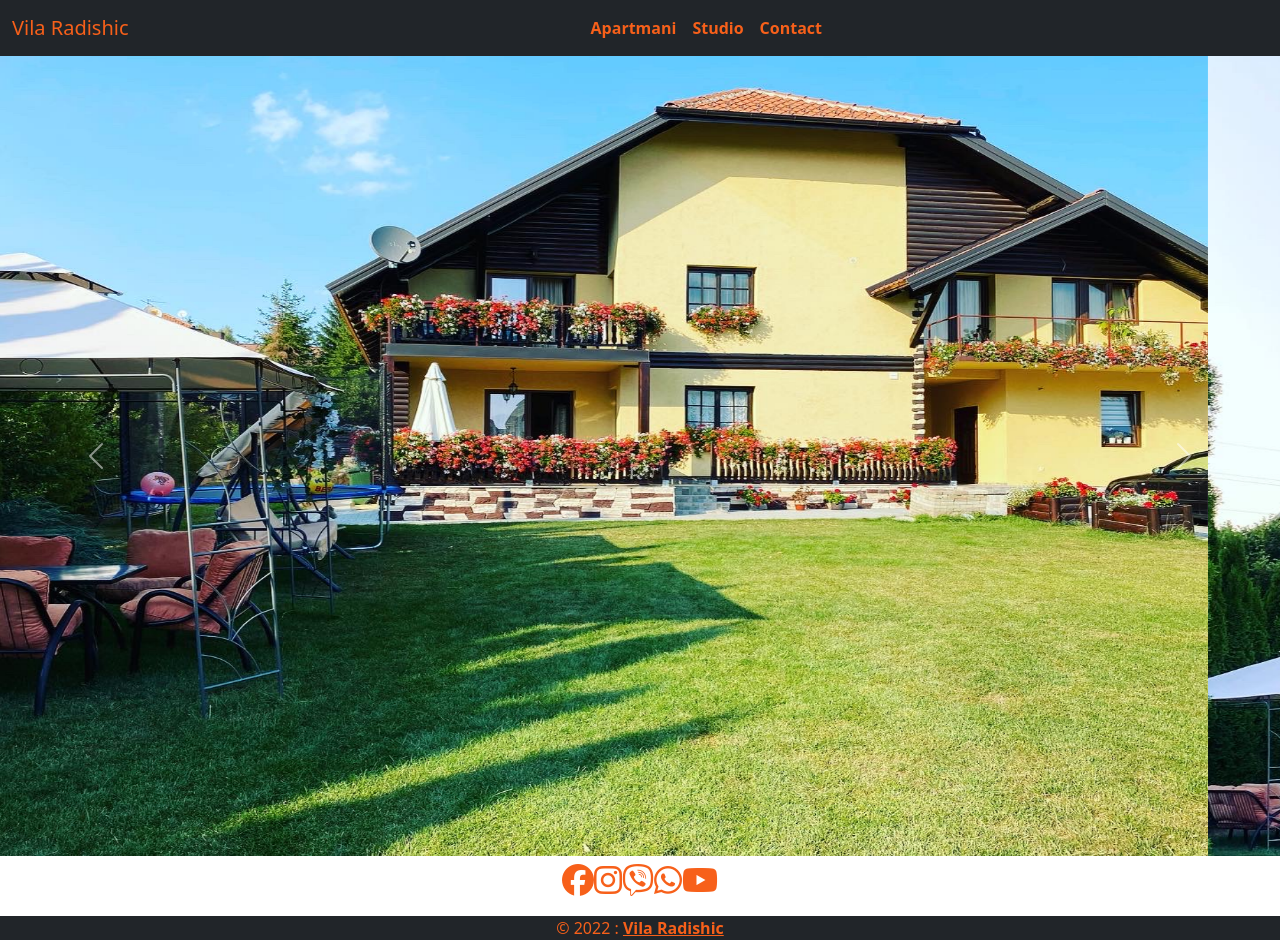
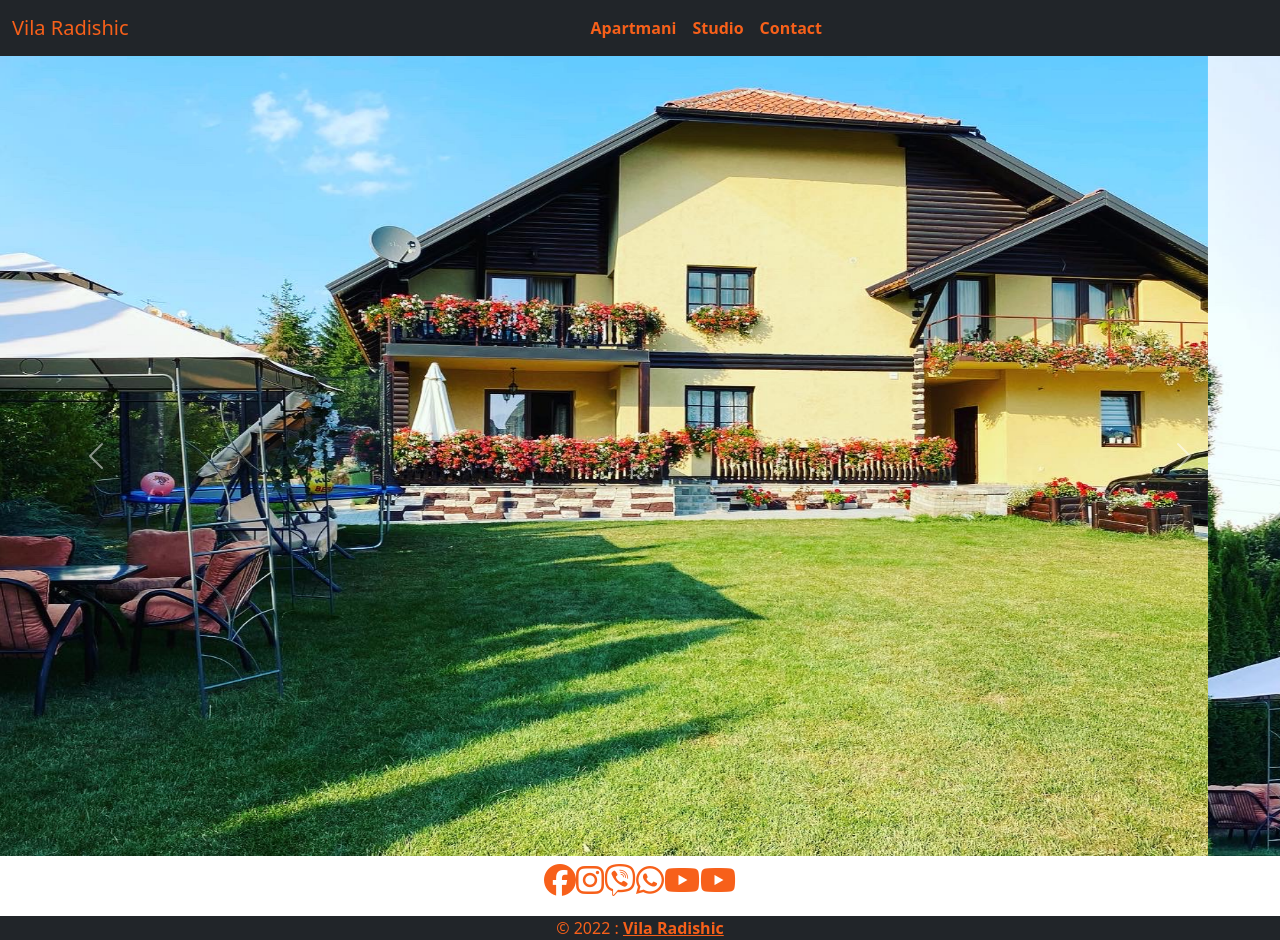
Before and after one commit to aspirin22/Radishic, a plain HTML site: page Index.html in a window 1280 px wide. Drawn offline with nearby package versions, Linux system fonts and the light colour scheme.

Commit message:
Update Index.html

```diff
--- a/Index.html
+++ b/Index.html
@@ -152,6 +152,11 @@
           <i class="fa-brands fa-youtube"></i>
         </a>
       </div>
+      <div class="social-media-icons-white">
+        <a href="#">
+          <i class="fa-brands fa-youtube"></i>
+        </a>
+      </div>
     </div>
     <!-- copyright -->
     <div class="text-center bg-dark" id="copyright">
```
